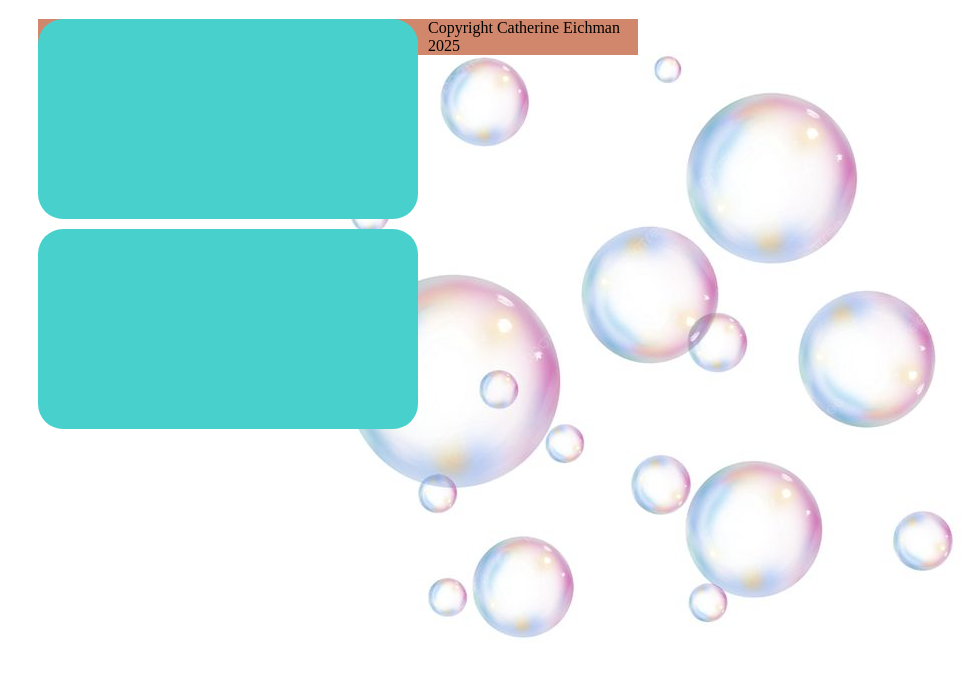
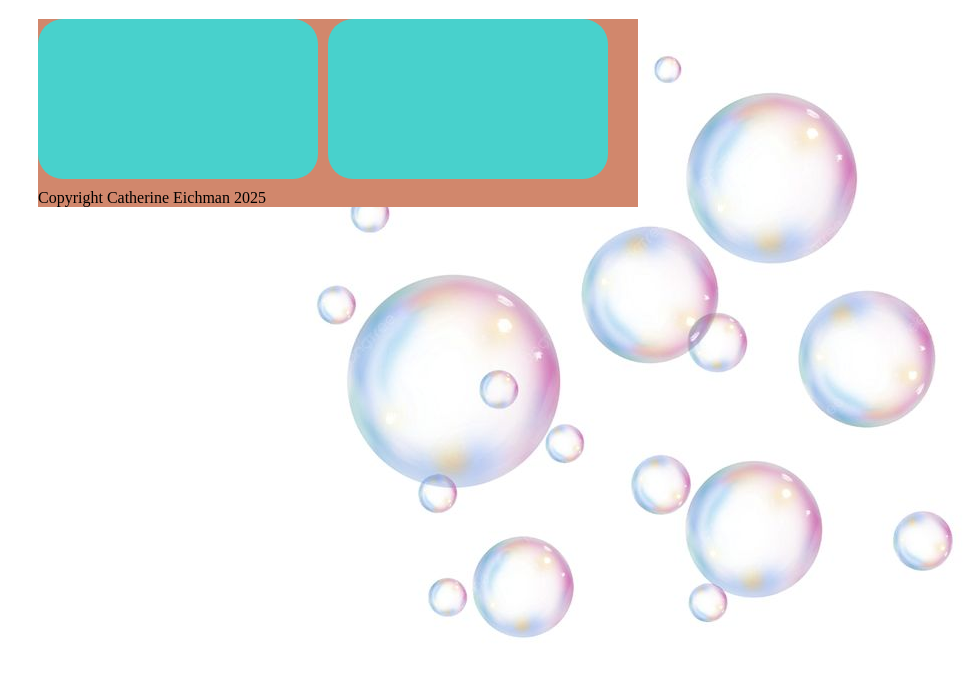
Before and after one commit to CatherineEichman/bathbombs, a plain HTML site: page index.html in a window 1280 px wide. Shown: the part 61-738 px from the top of the page, without its empty margins (302-1280 px from the left). Drawn offline with Linux system fonts and the light colour scheme.

Commit message:
Update main.css

```diff
--- a/main.css
+++ b/main.css
@@ -12,16 +12,16 @@ body{
     margin: 0 auto;
 }
 .left{
-    width: 380px;
-    height: 200px;
+    width: 280px;
+    height: 160px;
     background-color: mediumturquoise;
     border-radius: 25px;
     float: left;
     margin: 0px 10px 10px 0px;
 }
 .right{
-    width:380px;
-    height: 200px;
+    width:280px;
+    height: 160px;
     background-color: mediumturquoise;
     border-radius: 25px;
     float: left;
```
